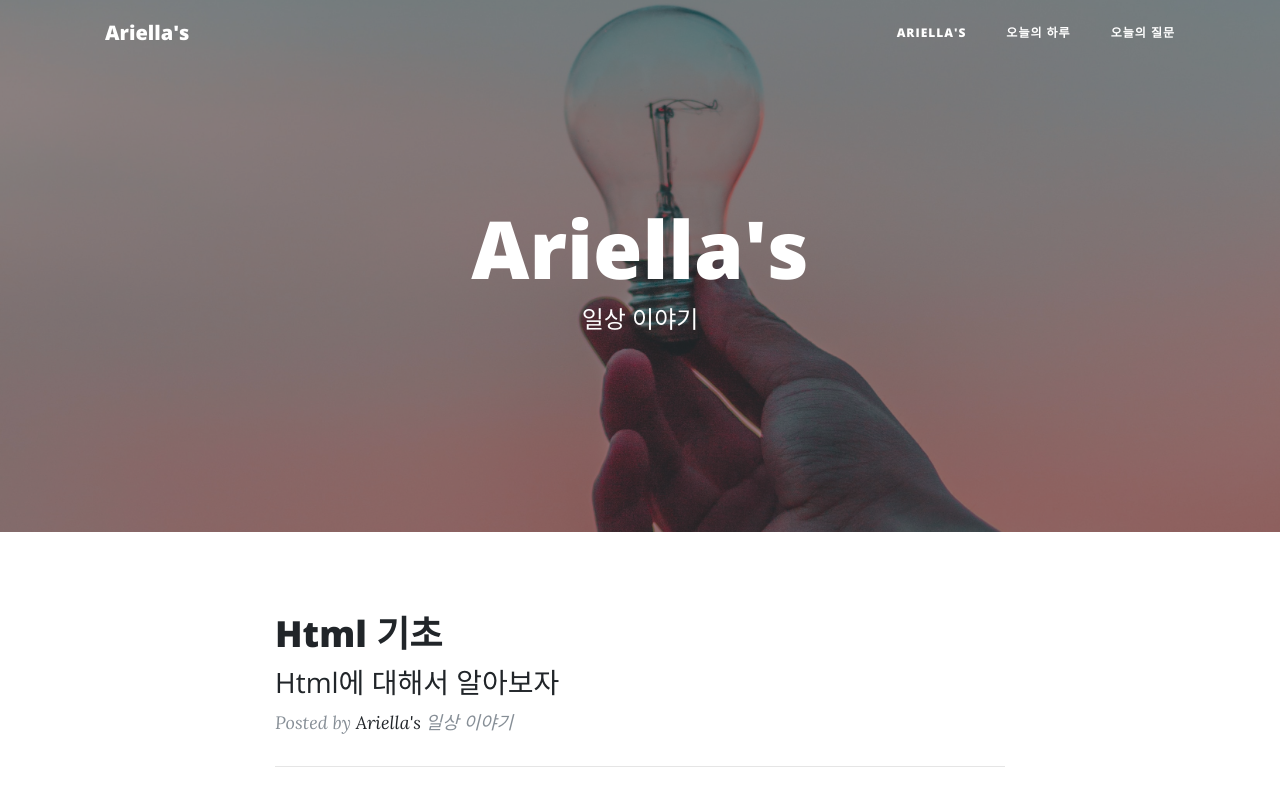
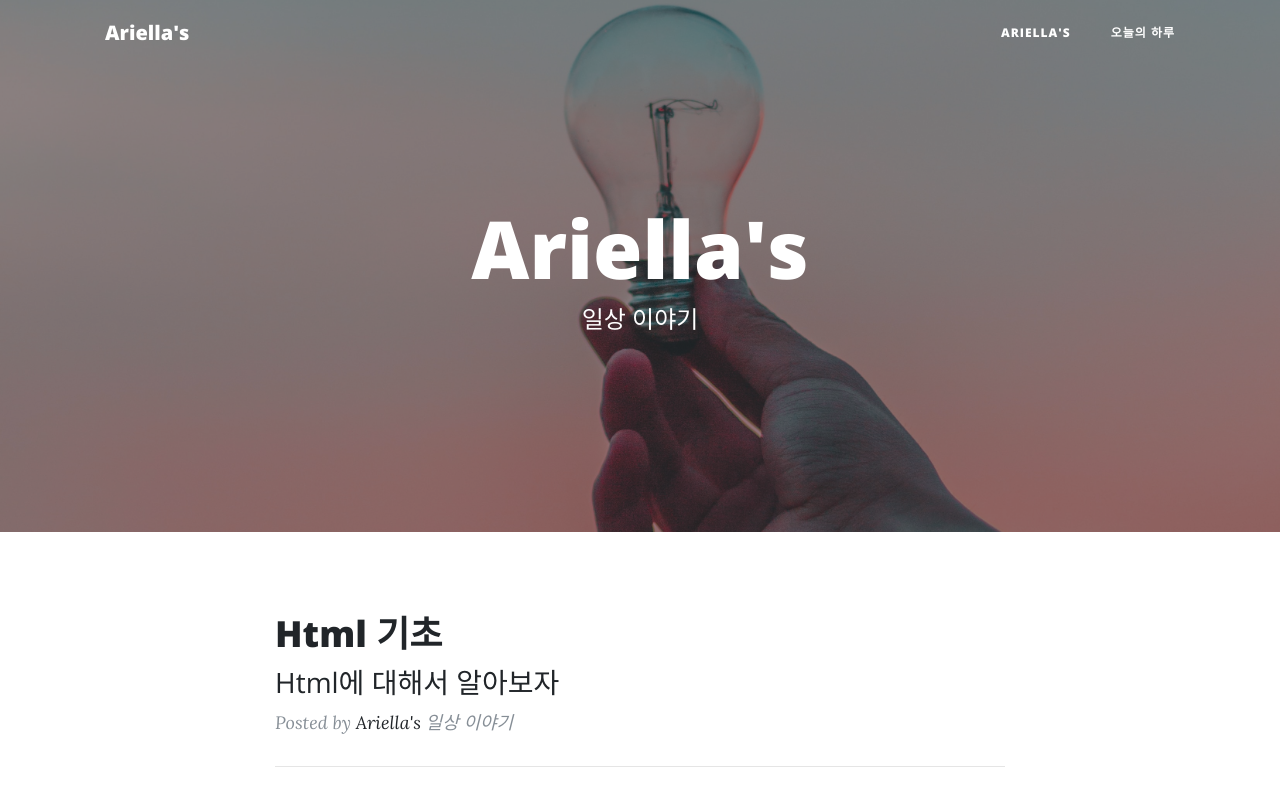
Before and after one commit to Ariella7/one, a website: page index.html in a window 1280 px wide. Shown: the top 794 px of the page. Drawn offline with nearby package versions, Linux system fonts and the light colour scheme; files that its build step writes are made by us from their sources.

Commit message:
Update index.html

```diff
--- a/index.html
+++ b/index.html
@@ -40,9 +40,6 @@
           </li>
           <li class="nav-item">
             <a class="nav-link" href="about.html">오늘의 하루</a>
-          </li>
-          <li class="nav-item">
-            <a class="nav-link" href="contact.html">오늘의 질문</a>
           </li>
         </ul>
       </div>
```
